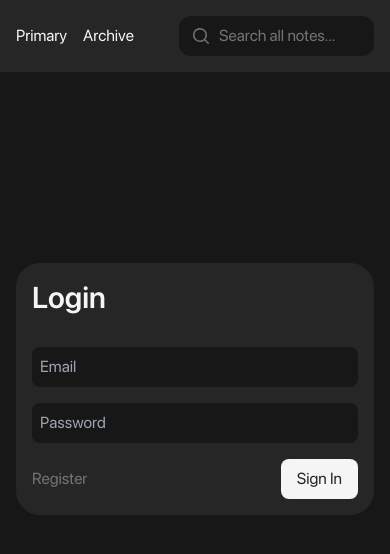
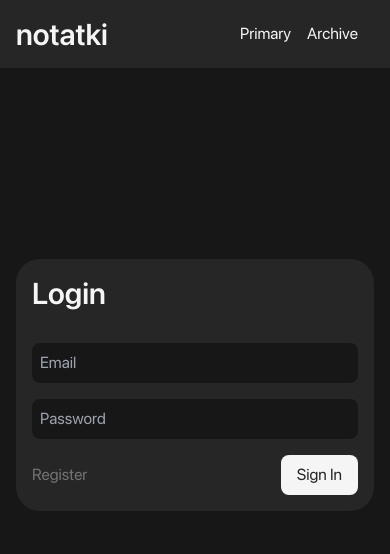
Before and after one commit to dienoov/notatki, a React (Create React App) app: page /sign-in in a window 390 px wide. Shown: the top 554 px of the page. Built offline with nearby package versions, Linux system fonts and the light colour scheme.

Commit message:
Move search to each page

```diff
--- a/src/components/Header.jsx
+++ b/src/components/Header.jsx
@@ -1,9 +1,7 @@
 import React from 'react';
-import PropTypes from 'prop-types';
 import { Link } from 'react-router-dom';
-import Search from './Search';
 
-function Header({ onSearch, searchValue }) {
+function Header() {
   return (
     <header className="header">
       <div className="header__container">
@@ -16,15 +14,9 @@ function Header({ onSearch, searchValue }) {
             <li className="header__link"><Link to="/archive">Archive</Link></li>
           </ul>
         </nav>
-        <Search onSearch={onSearch} searchValue={searchValue} />
       </div>
     </header>
   );
 }
 
-Header.propTypes = {
-  onSearch: PropTypes.func.isRequired,
-  searchValue: PropTypes.string.isRequired,
-};
-
 export default Header;
--- a/src/components/NotatkiApp.jsx
+++ b/src/components/NotatkiApp.jsx
@@ -64,7 +64,7 @@ function NotatkiApp() {
 
   return (
     <>
-      <Header onSearch={onSearch} searchValue={searchValue} />
+      <Header onSearch={onSearch} />
       <Main
         notes={searchValue === '' ? notes : filteredNotes}
         onDelete={onDelete}
--- a/src/components/Search.jsx
+++ b/src/components/Search.jsx
@@ -1,18 +1,25 @@
-import React from 'react';
+import React, { useState } from 'react';
 import PropTypes from 'prop-types';
 
-function Search({ onSearch, searchValue }) {
+function Search({ onSearch }) {
+  const [search, setSearch] = useState('');
+
+  const onInput = (ev) => {
+    setSearch(ev.target.value);
+    onSearch(ev.target.value);
+  };
+
   return (
-    <form action="#" className="search">
+    <form className="search">
       <svg xmlns="http://www.w3.org/2000/svg" viewBox="0 0 20 20" className="search__icon">
         <path fillRule="evenodd" d="M9 3.5a5.5 5.5 0 100 11 5.5 5.5 0 000-11zM2 9a7 7 0 1112.452 4.391l3.328 3.329a.75.75 0 11-1.06 1.06l-3.329-3.328A7 7 0 012 9z" clipRule="evenodd" />
       </svg>
       <input
         type="search"
         className="search__input"
-        placeholder="Search all notes..."
-        value={searchValue}
-        onChange={onSearch}
+        placeholder="Search notes..."
+        value={search}
+        onInput={onInput}
       />
     </form>
   );
@@ -20,7 +27,6 @@ function Search({ onSearch, searchValue }) {
 
 Search.propTypes = {
   onSearch: PropTypes.func.isRequired,
-  searchValue: PropTypes.string.isRequired,
 };
 
 export default Search;
--- a/src/components/note/ArchiveNote.jsx
+++ b/src/components/note/ArchiveNote.jsx
@@ -2,13 +2,17 @@ import React from 'react';
 import PropTypes from 'prop-types';
 import Note from './Note';
 import LoadingAnimation from '../LoadingAnimation';
+import Search from '../Search';
 
-function ArchiveNote({ notes, isLoading, fetchNotes }) {
+function ArchiveNote({
+  notes, isLoading, fetchNotes, onSearch,
+}) {
   return (
     <article className="archive">
       <header className="archive__header">
-        <h2 className="archive__title">Archive</h2>
+        <h2 className="archive__title">Archived Notes</h2>
       </header>
+      <Search onSearch={onSearch} />
       <div className="archive__container">
         {isLoading
           ? <LoadingAnimation />
@@ -34,7 +38,7 @@ function ArchiveNote({ notes, isLoading, fetchNotes }) {
 
 ArchiveNote.propTypes = {
   notes: PropTypes.arrayOf(PropTypes.shape({
-    id: PropTypes.number.isRequired,
+    id: PropTypes.string.isRequired,
     title: PropTypes.string.isRequired,
     body: PropTypes.string.isRequired,
     createdAt: PropTypes.string.isRequired,
@@ -42,6 +46,7 @@ ArchiveNote.propTypes = {
   })).isRequired,
   isLoading: PropTypes.bool.isRequired,
   fetchNotes: PropTypes.func.isRequired,
+  onSearch: PropTypes.func.isRequired,
 };
 
 export default ArchiveNote;
--- a/src/components/note/PrimaryNote.jsx
+++ b/src/components/note/PrimaryNote.jsx
@@ -2,13 +2,17 @@ import React from 'react';
 import PropTypes from 'prop-types';
 import Note from './Note';
 import LoadingAnimation from '../LoadingAnimation';
+import Search from '../Search';
 
-function PrimaryNote({ notes, isLoading, fetchNotes }) {
+function PrimaryNote({
+  notes, isLoading, fetchNotes, onSearch,
+}) {
   return (
     <article className="primary">
       <header className="primary__header">
-        <h2 className="primary__title">Primary</h2>
+        <h2 className="primary__title">Primary Notes</h2>
       </header>
+      <Search onSearch={onSearch} />
       <div className="primary__container">
         {isLoading
           ? <LoadingAnimation />
@@ -34,7 +38,7 @@ function PrimaryNote({ notes, isLoading, fetchNotes }) {
 
 PrimaryNote.propTypes = {
   notes: PropTypes.arrayOf(PropTypes.shape({
-    id: PropTypes.number.isRequired,
+    id: PropTypes.string.isRequired,
     title: PropTypes.string.isRequired,
     body: PropTypes.string.isRequired,
     createdAt: PropTypes.string.isRequired,
@@ -42,6 +46,7 @@ PrimaryNote.propTypes = {
   })).isRequired,
   isLoading: PropTypes.bool.isRequired,
   fetchNotes: PropTypes.func.isRequired,
+  onSearch: PropTypes.func.isRequired,
 };
 
 export default PrimaryNote;
--- a/src/pages/Archive.jsx
+++ b/src/pages/Archive.jsx
@@ -1,12 +1,14 @@
 import React, { useEffect, useState } from 'react';
-import { useNavigate } from 'react-router-dom';
+import { useNavigate, useSearchParams } from 'react-router-dom';
 import ArchiveNote from '../components/note/ArchiveNote';
 import { getArchivedNotes } from '../utils/network';
 import ROUTES from './routes';
 
 function Archive() {
   const [notes, setNotes] = useState([]);
+  const [filteredNotes, setFilteredNotes] = useState([]);
   const [isLoading, setIsLoading] = useState(false);
+  const [searchParams, setSearchParams] = useSearchParams();
   const navigate = useNavigate();
 
   const fetchNotes = async () => {
@@ -19,12 +21,39 @@ function Archive() {
     setIsLoading(false);
   };
 
+  const onSearch = (s) => {
+    setSearchParams({ s });
+  };
+
+  const filterNotes = () => {
+    if (!searchParams.has('s') || !searchParams.get('s')) {
+      setFilteredNotes(notes);
+      return;
+    }
+
+    const regex = new RegExp(searchParams.get('s'), 'i');
+    setFilteredNotes(notes.filter(({ title }) => regex.test(title)));
+  };
+
   useEffect(() => {
     fetchNotes();
   }, []);
 
+  useEffect(() => {
+    filterNotes();
+  }, [notes]);
+
+  useEffect(() => {
+    filterNotes();
+  }, [searchParams]);
+
   return (
-    <ArchiveNote notes={notes} isLoading={isLoading} fetchNotes={fetchNotes} />
+    <ArchiveNote
+      notes={filteredNotes}
+      isLoading={isLoading}
+      fetchNotes={fetchNotes}
+      onSearch={onSearch}
+    />
   );
 }
 
--- a/src/pages/Home.jsx
+++ b/src/pages/Home.jsx
@@ -1,5 +1,5 @@
 import React, { useEffect, useState } from 'react';
-import { useNavigate } from 'react-router-dom';
+import { useNavigate, useSearchParams } from 'react-router-dom';
 import PrimaryNote from '../components/note/PrimaryNote';
 import NewNote from '../components/note/NewNote';
 import { getActiveNotes } from '../utils/network';
@@ -7,7 +7,9 @@ import ROUTES from './routes';
 
 function Home() {
   const [notes, setNotes] = useState([]);
+  const [filteredNotes, setFilteredNotes] = useState([]);
   const [isLoading, setIsLoading] = useState(false);
+  const [searchParams, setSearchParams] = useSearchParams();
   const navigate = useNavigate();
 
   const fetchNotes = async () => {
@@ -20,13 +22,40 @@ function Home() {
     setIsLoading(false);
   };
 
+  const onSearch = (s) => {
+    setSearchParams({ s });
+  };
+
+  const filterNotes = () => {
+    if (!searchParams.has('s') || !searchParams.get('s')) {
+      setFilteredNotes(notes);
+      return;
+    }
+
+    const regex = new RegExp(searchParams.get('s'), 'i');
+    setFilteredNotes(notes.filter(({ title }) => regex.test(title)));
+  };
+
   useEffect(() => {
     fetchNotes();
   }, []);
 
+  useEffect(() => {
+    filterNotes();
+  }, [notes]);
+
+  useEffect(() => {
+    filterNotes();
+  }, [searchParams]);
+
   return (
     <>
-      <PrimaryNote notes={notes} isLoading={isLoading} fetchNotes={fetchNotes} />
+      <PrimaryNote
+        notes={filteredNotes}
+        isLoading={isLoading}
+        fetchNotes={fetchNotes}
+        onSearch={onSearch}
+      />
       <NewNote fetchNotes={fetchNotes} />
     </>
   );
--- a/src/styles/header.css
+++ b/src/styles/header.css
@@ -7,7 +7,7 @@
 }
 
 .header__title {
-    @apply text-3xl font-semibold sm:block hidden;
+    @apply text-3xl font-semibold;
 }
 
 .header__menu {
--- a/src/styles/search.css
+++ b/src/styles/search.css
@@ -1,5 +1,5 @@
 .search {
-    @apply relative;
+    @apply relative mx-4 mb-4;
 }
 
 .search__icon {
@@ -7,7 +7,7 @@
 }
 
 .search__input {
-    @apply rounded-xl py-2 pl-10 pr-4 bg-neutral-900 max-w-[50vw] sm:max-w-max;
+    @apply rounded-xl py-2 pl-10 pr-4 bg-neutral-800 w-full;
 }
 
 .search__input::placeholder {
```
